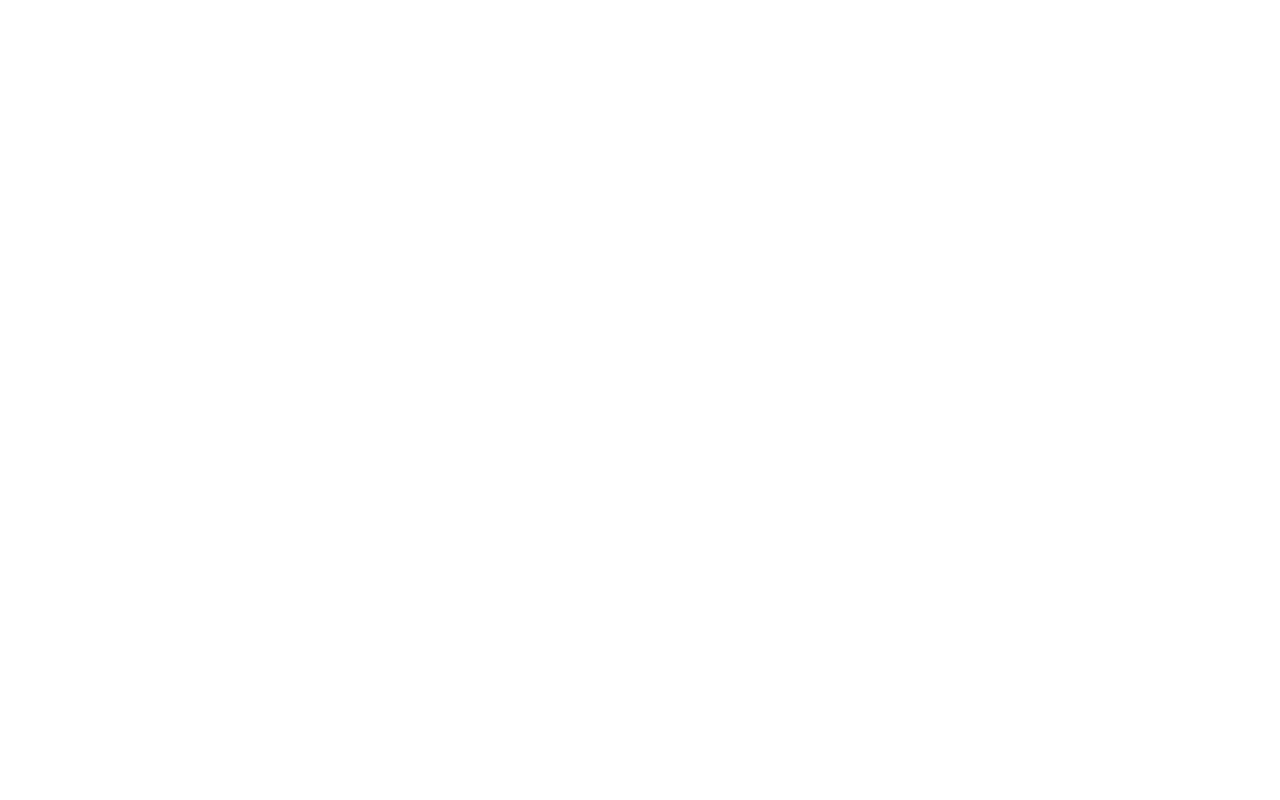
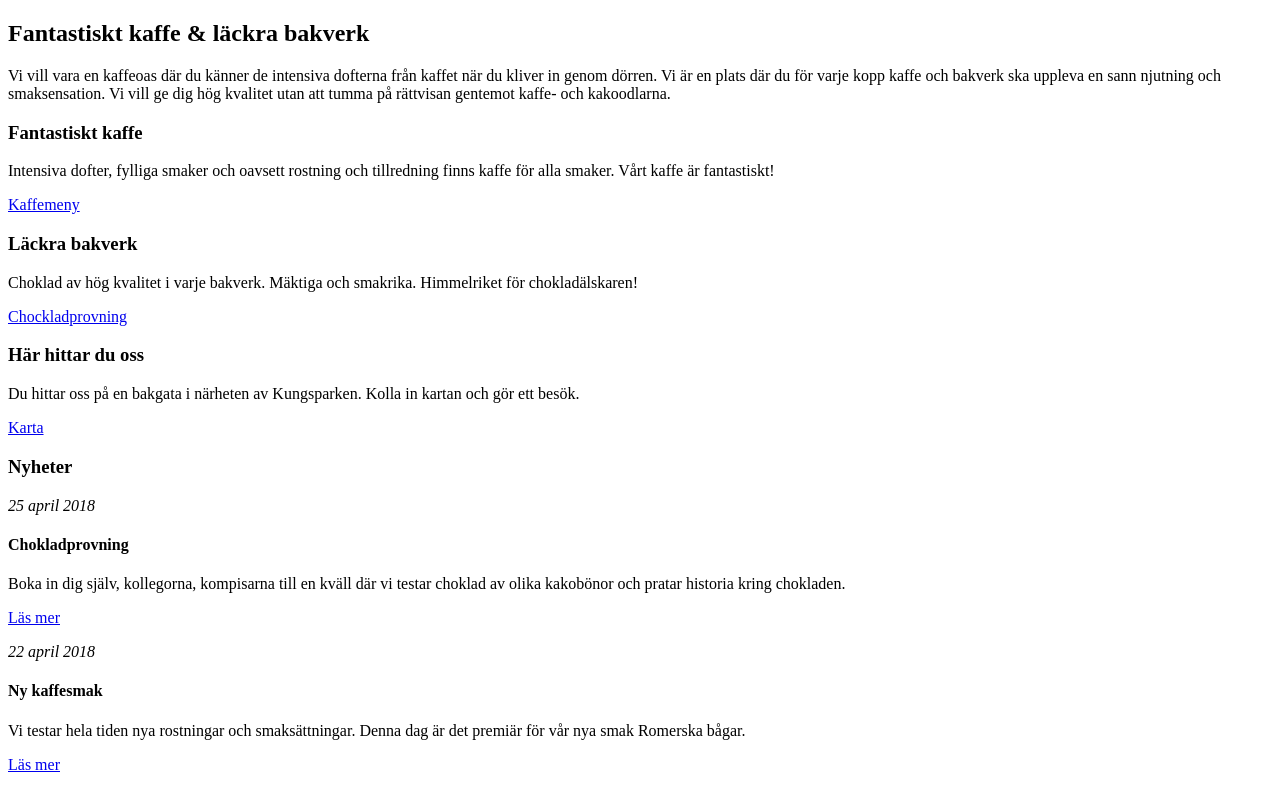
Before and after one commit to rSkogeby/cafe-website, a plain HTML site: page index.html in a window 1280 px wide. Drawn offline with Linux system fonts and the light colour scheme.

Commit message:
Add basic info

```diff
--- a/index.html
+++ b/index.html
@@ -1,10 +1,61 @@
 <!DOCTYPE html>
 <html>
+
 <head>
-    <meta charset="UTF-8">
-    <title>Café Choco-Latte</title>
+  <meta charset="UTF-8">
+  <title>Café Choco-Latte</title>
 </head>
+
 <body>
+  <h2>
+    Fantastiskt kaffe & läckra bakverk
+  </h2>
+  <p>
+    Vi vill vara en kaffeoas där du känner de intensiva dofterna från kaffet när du kliver in genom dörren. Vi är en
+    plats där du för varje kopp kaffe och bakverk ska uppleva en sann njutning och smaksensation. Vi vill ge dig hög
+    kvalitet utan att tumma på rättvisan gentemot kaffe- och kakoodlarna.
+  </p>
+  <h3>
+    Fantastiskt kaffe
+  </h3>
+  <p>
+    Intensiva dofter, fylliga smaker och oavsett rostning och tillredning finns kaffe för alla smaker. Vårt kaffe är
+    fantastiskt!
+  </p>
+  <a href="#">Kaffemeny</a>
+  <h3>
+    Läckra bakverk
+  </h3>
+  <p>
+    Choklad av hög kvalitet i varje bakverk. Mäktiga och smakrika. Himmelriket för chokladälskaren!
+  </p>
+  <a href="/pages/chocolatetasting.html">Chockladprovning</a>
+  <h3>
+    Här hittar du oss
+  </h3>
+  <p>Du hittar oss på en bakgata i närheten av Kungsparken. Kolla in kartan och gör ett besök.
+  </p>
+  <a href="#">Karta</a>
+  <h3>
+    Nyheter
+  </h3>
+  <div>
+    <p><em>25 april 2018</em></p>
+    <h4>Chokladprovning</h4>
+    <p>Boka in dig själv, kollegorna, kompisarna till en kväll där vi testar choklad av olika kakobönor och pratar
+      historia
+      kring chokladen.</p>
+    <a href="/pages/chocolatetasting.html">Läs mer</a>
+  </div>
+  <div>
+    <p>
+      <em>22 april 2018</em>
+    </p>
+    <h4>Ny kaffesmak</h4>
+    <p>Vi testar hela tiden nya rostningar och smaksättningar. Denna dag är det premiär för vår nya smak Romerska bågar.</p>
+    <a href="#">Läs mer</a>
 
+  </div>
 </body>
+
 </html>
```
